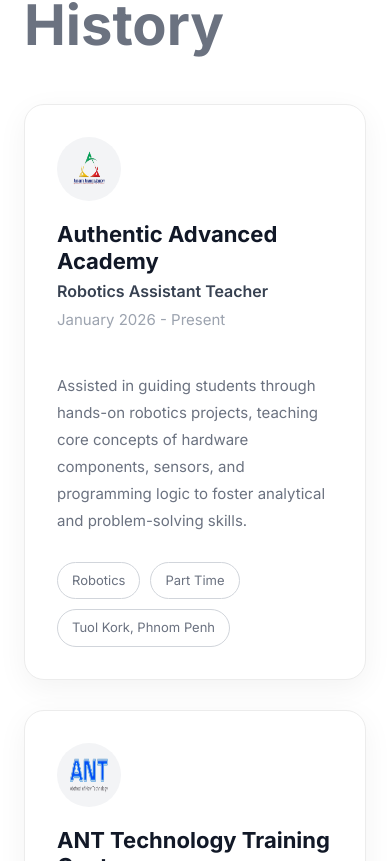
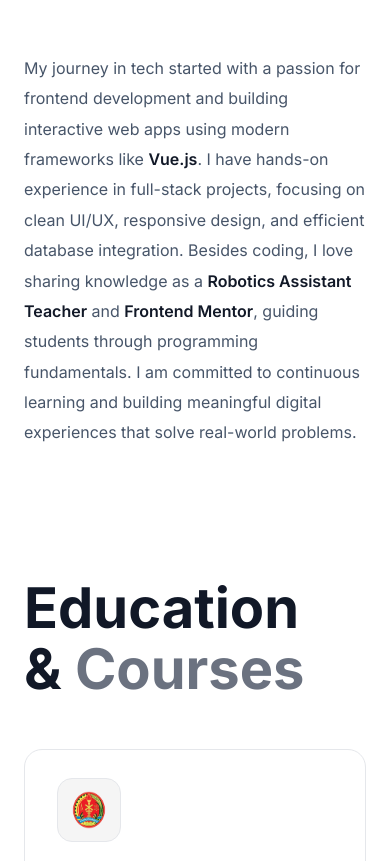
Before and after one commit to VitSocheata/SocheataVit-Portfolio, a Vue app: page / in a window 390 px wide. Shown: the part 983-1844 px from the top of the page. Built offline with nearby package versions, Linux system fonts and the light colour scheme.

Commit message:
update about me and responsive

```diff
--- a/src/assets/main.css
+++ b/src/assets/main.css
@@ -6,6 +6,7 @@
 }
 
 :root {
+  --main-color:#475569;
   --bg-color: #ffffff;
   --text-color: #111827;
   --card-bg: #ffffff;
@@ -15,6 +16,7 @@
   --text-main: #111827
   --text-darkblue: #374151;
   --color-skill :#374151;
+
 }
 
 html.dark-theme {
@@ -27,6 +29,7 @@
   --text-main: #e5e7eb;
   --text-darkblue: #e5e7eb;
   --color-skill :#959595;
+  --main-color:#fff;
 }
 
 body {
--- a/src/components/common/BaseButton.vue
+++ b/src/components/common/BaseButton.vue
@@ -26,7 +26,7 @@
   display: inline-flex;
   align-items: center;
   gap: 8px;
-  background: #ffffff;
+  background: var(--bg-color);
   border: 1px solid #e5e7eb;
   border-radius: 50px;
   cursor: pointer;
@@ -35,7 +35,7 @@
   padding: 15px 23px;
   font-size: 16px;
   box-shadow: 0 4px 15px rgba(0, 0, 0, .05);
-  color:#475569;
+  color:var(--main-color);
 }
 
 
--- /dev/null
+++ b/src/components/home/AboutMe.vue
@@ -0,0 +1,104 @@
+<template>
+    <section id="about" class="journey-section">
+        <div class="container">
+            <div class="journey-title">
+                <BaseTitle ftext="About " ltext="Me" />
+            </div>
+            <div class="journey-content">
+                <p>
+                    My journey in tech started with a passion for frontend development and building interactive web apps
+                    using modern frameworks like <strong>Vue.js</strong>.
+                    I have hands-on experience in full-stack projects, focusing on clean UI/UX, responsive design, and
+                    efficient database integration.
+                    Besides coding, I love sharing knowledge as a <strong>Robotics Assistant Teacher</strong> and
+                    <strong>Frontend Mentor</strong>, guiding students through programming fundamentals.
+                    I am committed to continuous learning and building meaningful digital experiences that solve
+                    real-world problems.
+                </p>
+            </div>
+        </div>
+    </section>
+</template>
+
+<style scoped>
+.journey-section {
+    padding: 100px 0px 0px 0px;
+    background: var(--bg-color);
+}
+
+.container {
+    max-width: 1200px;
+    margin: auto;
+    padding: 0 24px;
+    display: flex;
+    align-items: flex-start;
+    justify-content: space-between;
+    gap: 70px;
+}
+
+.journey-title {
+    width: 30%;
+}
+
+.journey-title h2 {
+    font-size: 54px;
+    font-weight: 700;
+    color: #1f2937;
+    line-height: 1.2;
+    letter-spacing: -1px;
+    margin: 0;
+}
+
+.journey-content {
+    width: 70%;
+}
+
+.journey-content p {
+    font-size: 17px;
+    line-height: 2;
+    color: var(--main-color);
+    margin-bottom: 28px;
+}
+
+.journey-content p:last-child {
+    margin-bottom: 0;
+}
+
+.journey-content strong {
+    color: var(--text-color);
+    font-weight: 600;
+}
+
+@media (max-width: 992px) {
+
+    .container {
+        flex-direction: column;
+        gap: 40px;
+    }
+
+    .journey-title,
+    .journey-content {
+        width: 100%;
+    }
+
+    .journey-title h2 {
+        font-size: 42px;
+    }
+}
+
+@media (max-width: 768px) {
+
+    .journey-section {
+        padding: 70px 0;
+    }
+
+    .journey-title h2 {
+        font-size: 34px;
+    }
+
+    .journey-content p {
+        font-size: 16px;
+        line-height: 1.9;
+    }
+}
+</style>
--- a/src/components/home/EducationSection.vue
+++ b/src/components/home/EducationSection.vue
@@ -1,5 +1,5 @@
 <template>
-  <section class="education-section">
+  <section id="resume" class="education-section">
     <div class="container">
       <BaseTitle ftext="Education <br />&" ltext="Courses"/>
 
@@ -19,8 +19,6 @@
               <span>{{ item.course }}</span>
             </div>
           </div>
-
-          <hr />
 
           <p class="date">{{ item.date }}</p>
 
@@ -69,7 +67,7 @@
 
 <style scoped>
 .education-section {
-  padding: 100px 0;
+  padding: 100px 0px 0px 0px;
   background: var(--bg-color);
 }
 
@@ -77,7 +75,6 @@
   max-width: 1200px;
   margin: auto;
   padding: 0 24px;
-
   display: flex;
   gap: 70px;
   align-items: flex-start;
@@ -104,7 +101,7 @@
 }
 
 .education-card {
-  background: #fff;
+  background: var(--bg-color);
   border: 1px solid #e5e7eb;
   border-radius: 18px;
   padding: 28px 32px;
@@ -120,28 +117,27 @@
   align-items: center;
   gap: 18px;
 }
+
 .logo-box {
-  width: 58px;
-  height: 58px;
-  border-radius: 12px;
+  min-width: 64px;
+  height: 64px;
+  border-radius: 15px;
   background: #f5f5f5;
   border: 1px solid #e5e7eb;
-
   display: flex;
   justify-content: center;
   align-items: center;
 }
 
 .logo-box img {
-  width: 34px;
-  height: 34px;
-  object-fit: contain;
+  width: 38px;
+  height: 38px;
 }
 
 .header-content h3 {
   margin: 0;
   font-size: 22px;
-  color: #111827;
+  color: var(--text-color);
   font-weight: 700;
 }
 
@@ -152,16 +148,11 @@
   display: block;
 }
 
-hr {
-  margin: 24px 0;
-  border: none;
-  border-top: 1px solid #ececec;
-}
 
 .date {
   font-size: 15px;
   color: #9ca3af;
-  margin-bottom: 14px;
+  margin: 45px 0px 20px 0px;
 }
 
 .description {
@@ -192,6 +183,7 @@
   }
 
   .card-header {
+    flex-direction: column;
     align-items: flex-start;
   }
 
--- a/src/components/home/WorkHistory.vue
+++ b/src/components/home/WorkHistory.vue
@@ -1,5 +1,5 @@
 <template>
-  <section  id="about" class="work-history">
+  <section  id="resume" class="work-history">
     <div class="container">
       <BaseTitle ftext="Work" ltext="History"/>
 
@@ -68,7 +68,7 @@
 
 <style scoped>
 .work-history {
-  padding: 100px 0px 0px 0px;
+  padding: 100px 0px;
   background: var(--bg-color);
 }
 
@@ -82,8 +82,6 @@
   align-items: flex-start;
   gap: 70px;
 }
-
-
 
 .right {
   width: 70%;
@@ -109,11 +107,12 @@
 .company-logo {
   width: 64px;
   height: 64px;
-  border-radius: 50%;
+  border-radius: 28%;
   background: #f3f4f6;
   display: flex;
   align-items: center;
   justify-content: center;
+  border: 1px solid #e5e7eb;
 }
 
 .company-logo img {
--- a/src/components/layout/Navbar.vue
+++ b/src/components/layout/Navbar.vue
@@ -11,8 +11,9 @@
 
       <div class="nav-links" :class="{ 'active': isMenuOpen }">
         <router-link to="/#home">Home</router-link>
+        <router-link to="/#about">About Me</router-link>
+        <router-link to="/#resume">Resume</router-link>
         <router-link to="/#portfolio">Portfolio</router-link>
-        <router-link to="/#about">About Me</router-link>
         <router-link to="/#contact">Contact</router-link>
       </div>
 
@@ -101,7 +102,7 @@
   display: flex;
   align-items: center;
   gap: 20px;
-  background: #fff;
+  background: var(--bg-color);
   border-radius: 50px;
   padding: 15px 40px;
   border: 1px solid #f0f0f0;
@@ -115,7 +116,7 @@
 .nav-links a {
   margin: 0 15px;
   text-decoration: none;
-  color: #475569;
+  color: var(--main-color);
   font-weight: 600;
   transition: color 0.3s ease;
   font-size: 14px;
--- a/src/components/projects/ProjectCard.vue
+++ /dev/null
@@ -1,5 +0,0 @@
-<template>
-    <div>
-        ContactView
-    </div>
-</template>
--- a/src/main.js
+++ b/src/main.js
@@ -7,12 +7,13 @@
 import './assets/main.css'
 import '@fortawesome/fontawesome-free/css/all.min.css'
 
-import BaseButton from './components/common/BaseButton.vue';
-import BaseTitle from './components/common/BaseTitle.vue';
+import BaseButton from '@/components/common/BaseButton.vue';
+import BaseTitle from '@/components/common/BaseTitle.vue'
 
 const app = createApp(App);
 app.component('BaseButton',BaseButton)
 app.component('BaseTitle',BaseTitle)
 
+
 app.use(router);
 app.mount('#app');
--- a/src/views/HomeView.vue
+++ b/src/views/HomeView.vue
@@ -1,8 +1,9 @@
 <template>
   <div >
     <HeroSection/>
+    <AboutMe/>
+    <EducationSection/>
     <MyWork/>
-    <EducationSection/>
     <SkillSet/>
     <Portfolio/>
     <Contact/>
@@ -15,5 +16,6 @@
 import SkillSet from '@/components/home/SkillSet.vue';
 import Portfolio from '@/components/home/Portfolio.vue';
 import Contact from '@/components/home/Contact.vue';
+import AboutMe from '@/components/home/AboutMe.vue';
 
 </script>
```
